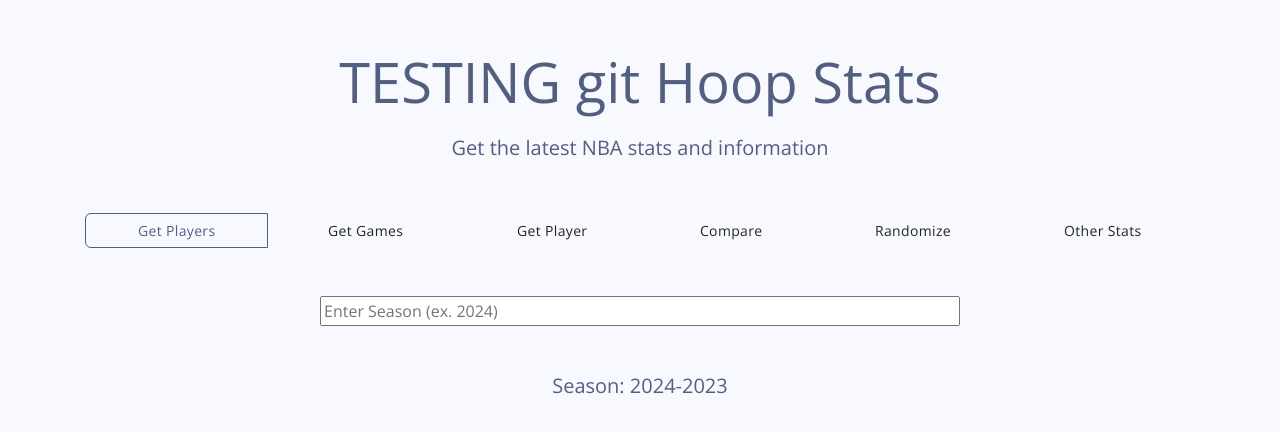
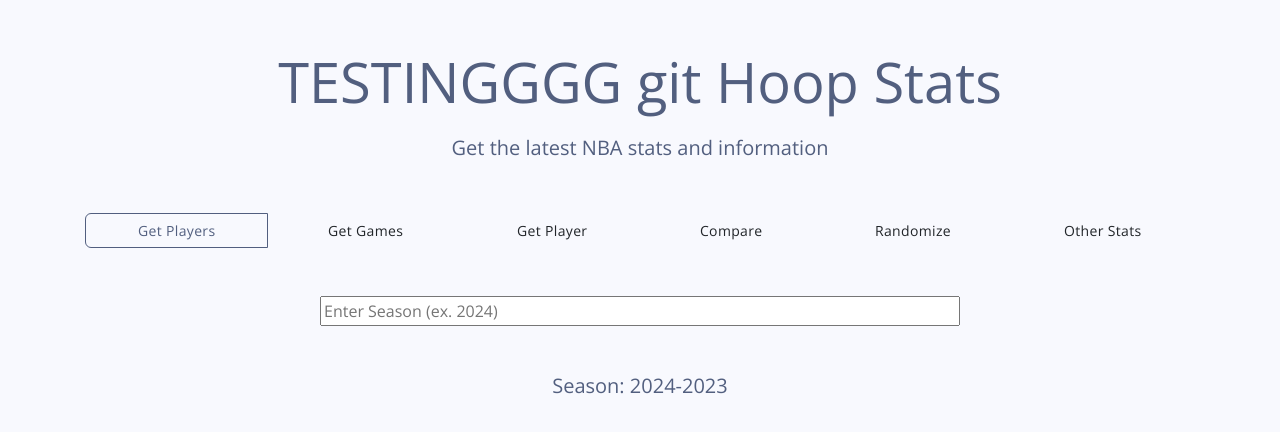
Before and after one commit to Abhi-she-k/Hoop-Stats, a website: page public/index.html in a window 1280 px wide. Drawn offline with nearby package versions, Linux system fonts and the light colour scheme; no server answers.

Commit message:
testing pip

```diff
--- a/public/index.html
+++ b/public/index.html
@@ -11,7 +11,7 @@
 </head>
 
 <header class=" jumbotron text-center align-items-center" id="header">
-    <h1 class="container display-4 mt-5 align-items-center">TESTING git Hoop Stats</h1>
+    <h1 class="container display-4 mt-5 align-items-center">TESTINGGGG git Hoop Stats</h1>
     <p class="lead mt-3">Get the latest NBA stats and information</p>
 
     <div class="container btn-group mt-5 d-flex flex-wrap justify-content-center" id="options">
```
